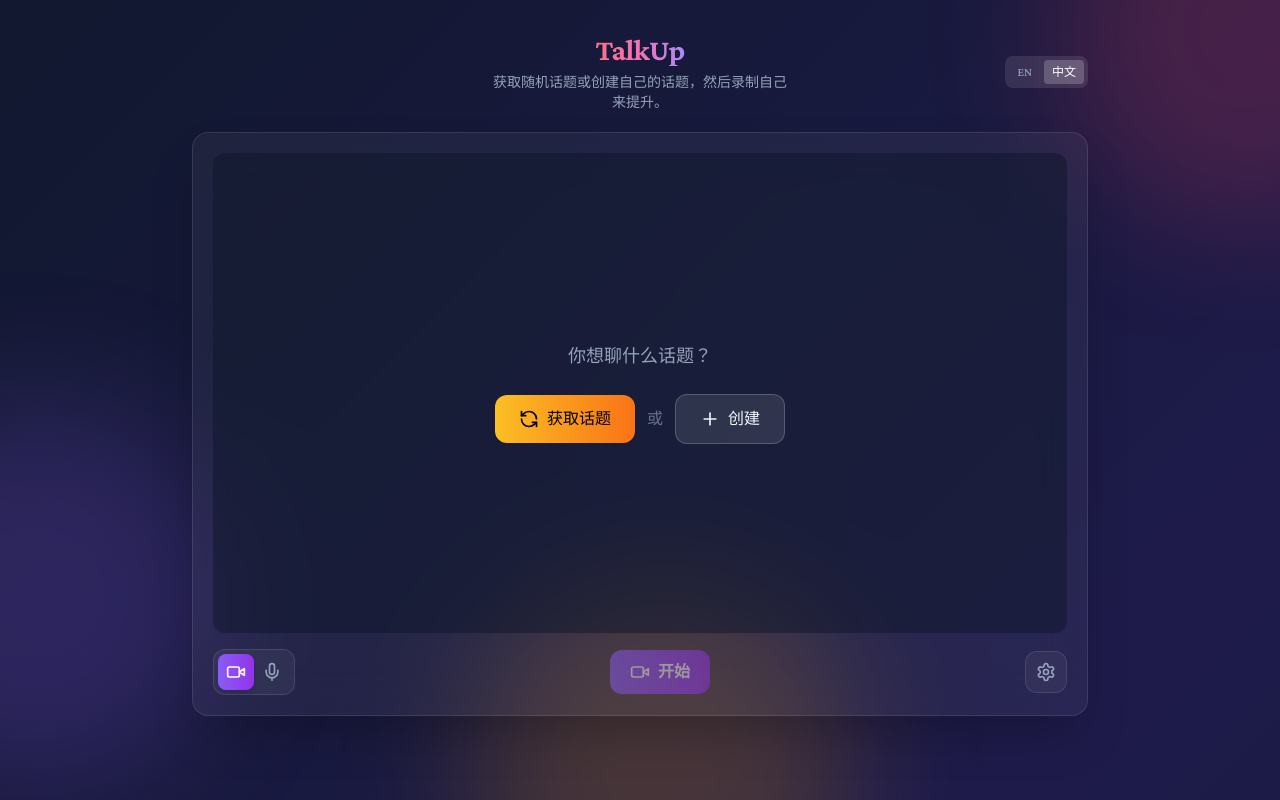
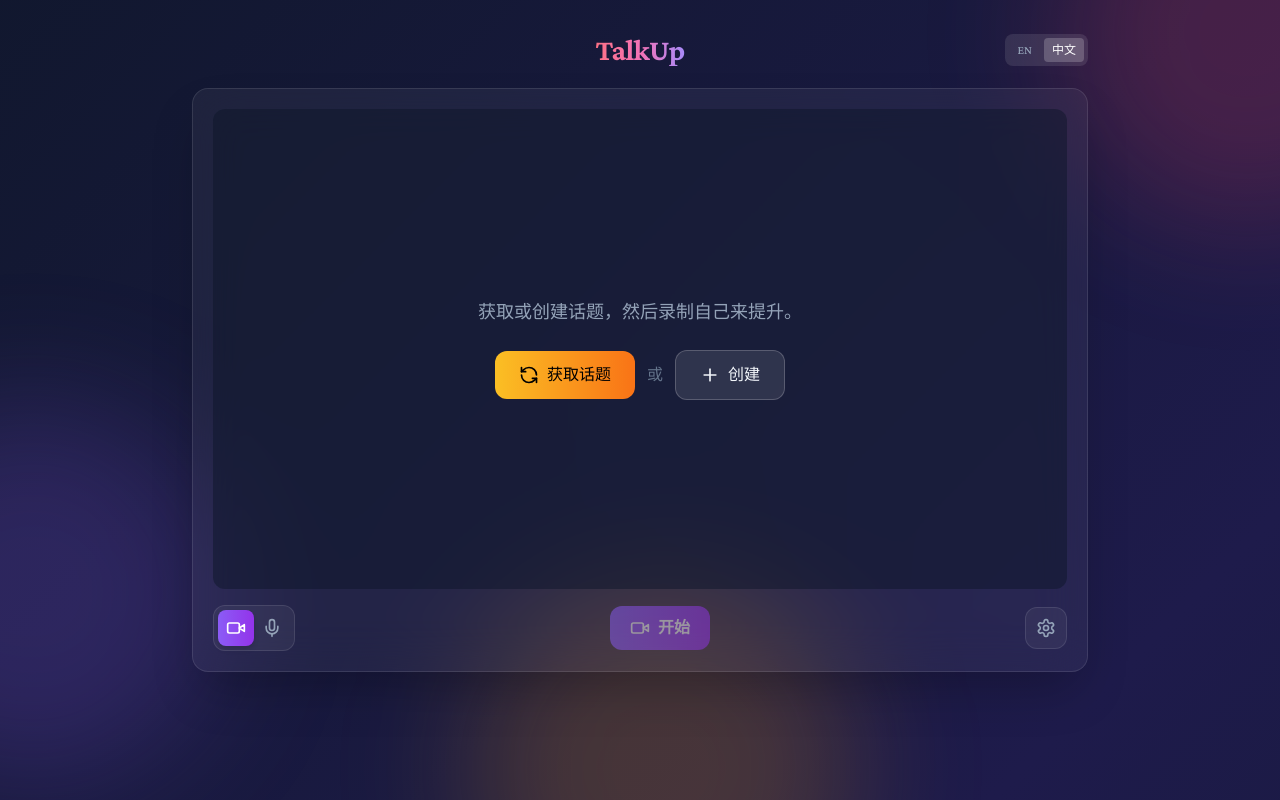
Before and after one commit to garylab/talkup, a Next.js app: page /zh in a window 1280 px wide. Built offline with nearby package versions, Linux system fonts and the light colour scheme.

Commit message:
optimize text

```diff
--- a/src/components/HomePage.tsx
+++ b/src/components/HomePage.tsx
@@ -171,12 +171,9 @@ export function HomePage({ locale }: HomePageProps) {
         <div className="flex items-center justify-between mb-5">
           <div className="flex-1" />
           <div className="text-center flex-1">
-            <h1 className="text-2xl md:text-3xl font-bold tracking-tight mb-1">
+            <h1 className="text-2xl md:text-3xl font-bold tracking-tight">
               <span className="text-gradient">{t('app.title')}</span>
             </h1>
-            <p className="text-slate-400 text-sm max-w-md mx-auto">
-              {t('app.description')}
-            </p>
           </div>
           <div className="flex-1 flex justify-end">
             <LanguageSwitcher locale={locale} />
--- a/src/i18n/locales/en.json
+++ b/src/i18n/locales/en.json
@@ -4,7 +4,7 @@
     "description": "Get a random topic or create your own, then record yourself to improve."
   },
   "topic": {
-    "question": "What will you talk about?",
+    "question": "Get or create a topic, then record yourself to improve.",
     "getTopic": "Get topic",
     "or": "or",
     "create": "Create",
--- a/src/i18n/locales/zh.json
+++ b/src/i18n/locales/zh.json
@@ -4,7 +4,7 @@
     "description": "获取随机话题或创建自己的话题，然后录制自己来提升。"
   },
   "topic": {
-    "question": "你想聊什么话题？",
+    "question": "获取或创建话题，然后录制自己来提升。",
     "getTopic": "获取话题",
     "or": "或",
     "create": "创建",
```
